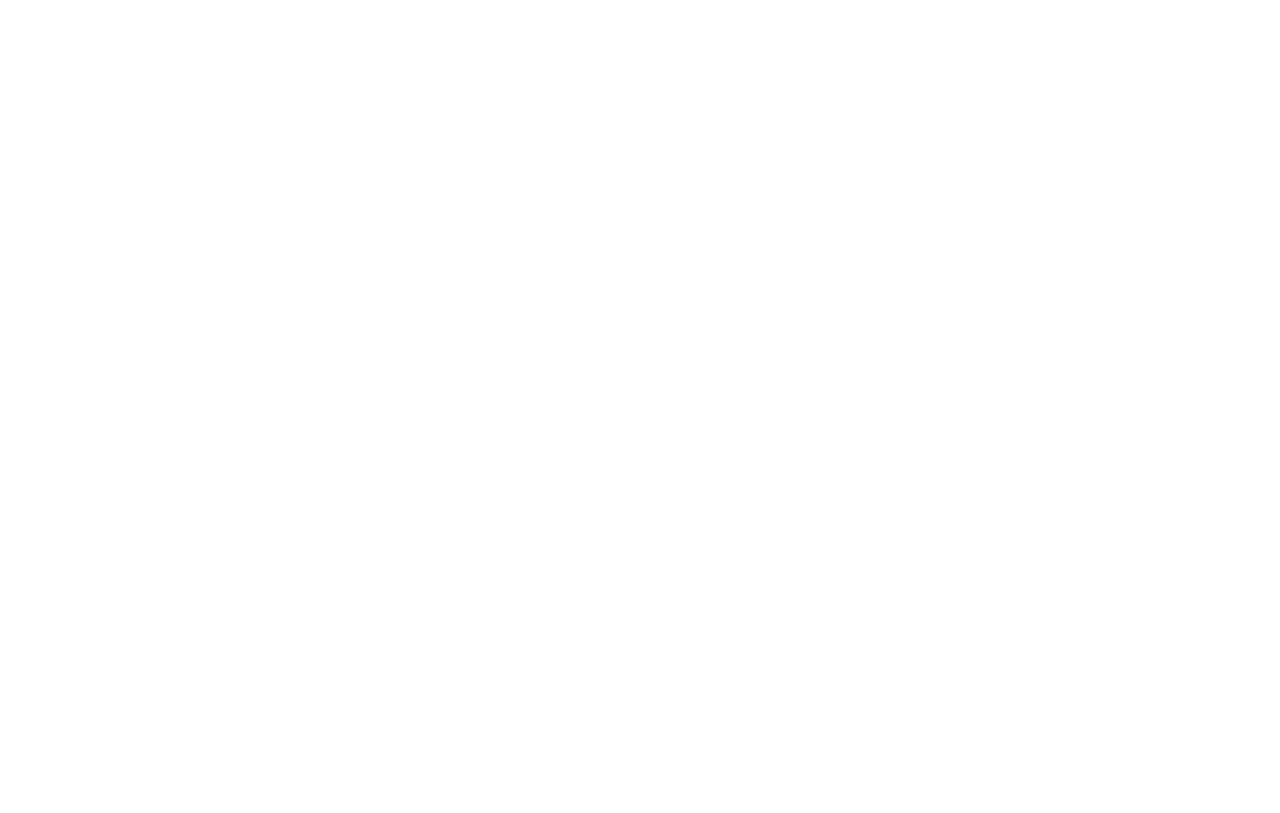
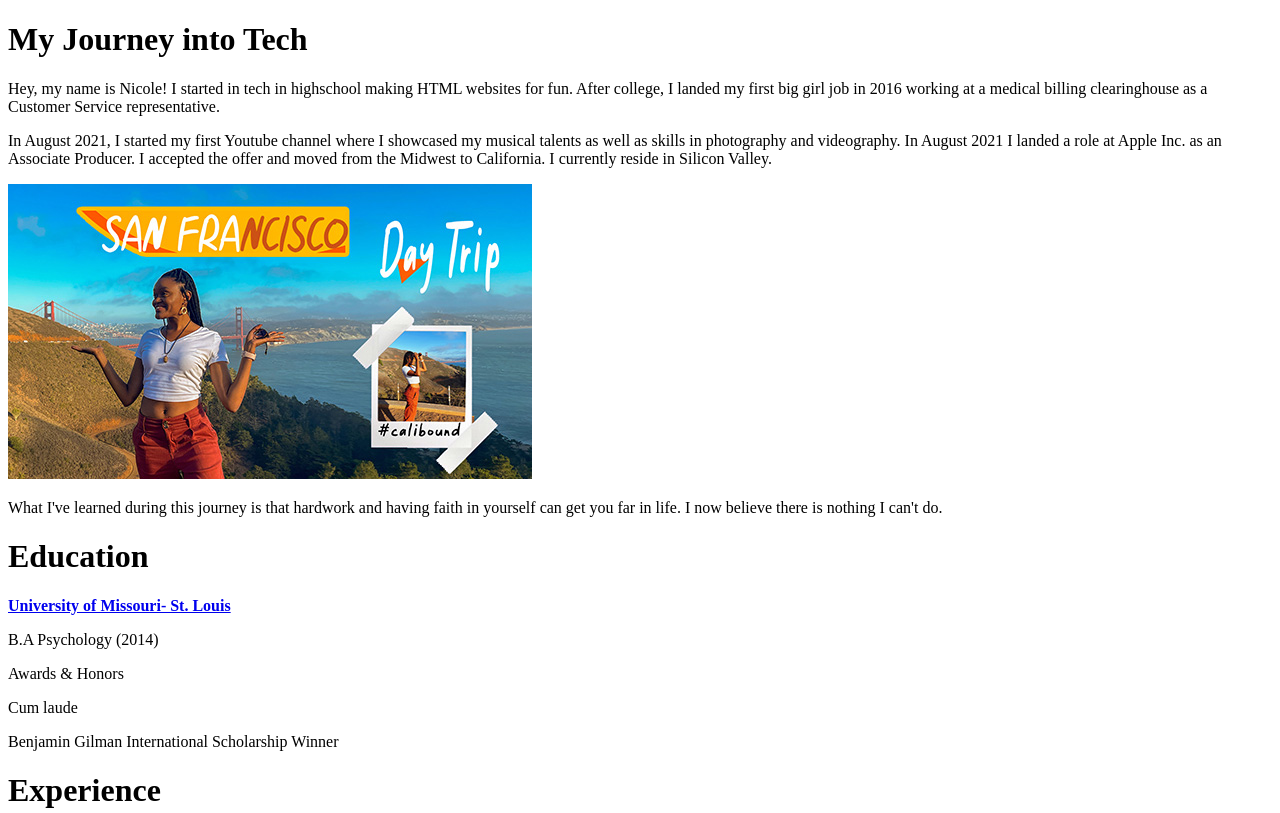
Before and after one commit to nicvickers/HTML-ME, a plain HTML site: page index.html in a window 1280 px wide. Shown: the top 813 px of the page. Drawn offline with Linux system fonts and the light colour scheme.

Commit message:
Update index.html

```diff
--- a/index.html
+++ b/index.html
@@ -1,9 +1,53 @@
 <!DOCTYPE html>
 
 <html>
-   <head>
-      <title></title>
-   </head>
+   <main>
+   <header>
+      <title>Nicole V. - The Journey</title>
 
-   <body></body>
+   </header>
+  <b> <h1> My Journey into Tech</h1></b>
+   <body><p>Hey, my name is Nicole! I started in tech in highschool making HTML websites for fun.
+      After college, I landed my first big girl job in 2016 working at a medical billing clearinghouse as a Customer Service representative.</p>
+
+   <p>In August 2021, I started my first Youtube channel where I showcased my musical talents as well as skills in photography and videography.
+
+   In August 2021 I landed a role at Apple Inc. as an Associate Producer. I accepted the offer and moved from the Midwest to California.
+   I currently reside in Silicon Valley. </p>
+   <img src="https://github.com/nicvickers/HTML-ME/blob/main/bridgeresize.jpg?raw=true">
+  <p> What I've learned during this journey is that hardwork and having faith in yourself can get you far in life. I now believe there is nothing I can't do. </p>
+
+   <b><h1>Education</h1></b>
+   <article>
+      <a href="https://umsl.edu/">
+         <b>University of Missouri- St. Louis</b>
+      </a>
+  </article>
+   <p> B.A Psychology (2014)</p>
+   <p> Awards & Honors</p>
+   <p>Cum laude</p
+   Bob Baumann Prize for International Studies International Studies
+   <p>Benjamin Gilman International Scholarship Winner</p>
+
+
+   <b><h1>Experience</h1></b>
+   <img src="https://github.com/nicvickers/HTML-ME/blob/main/apple%20resized.jpg?raw=true">
+   <p><b>Associate Producer I</b>
+      <br> <i> Apple Inc., Cupertino, CA / Aug 2021 - Present</p></i></br>
+
+      <p><b>Application Analyst </b>
+      <br> <i> TriZetto Provider Solutions, Earth City, MO / Nov 2018 - August 2021</p></i></br>
+
+   <p><b>Technical Analyst </b>
+      <br> <i> TriZetto Provider Solutions, Earth City, MO / Sept 2017 - Nov 2018</p></i></br>
+
+   <p><b>Customer Service Representative </b>
+      <br> <i> TriZetto Provider Solutions, St. Louis, MO / Mar 2015 - Apr 2016</p></i></br>
+
+<p><b>Assistant Store Manager</b>
+ <br> <i> Abercrombie & Fitch, Fairview Heights, IL / Mar 2015 - Apr 2016</p></i></br>
+ <p>Quote from Michelle Obama: <q>Success isnt about how your life looks to others. Its about how it feels to you.</q></p>
+</main>
+</body>
+<footer>&copy; Copyright 2021 NMV</footer>
 </html>
```
